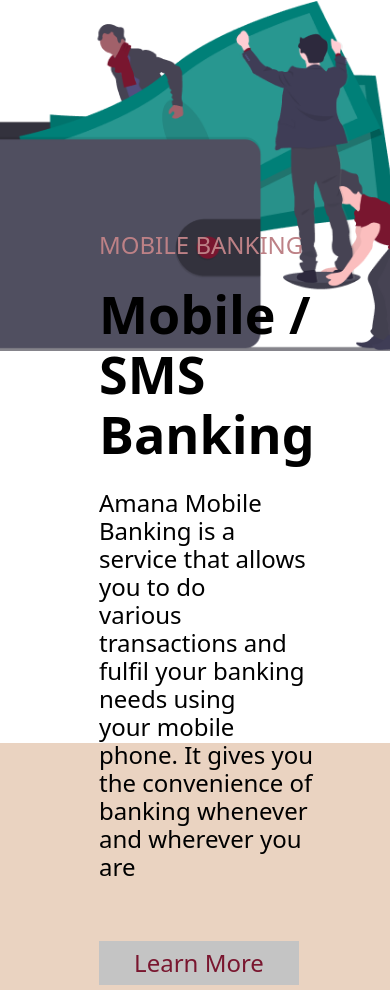
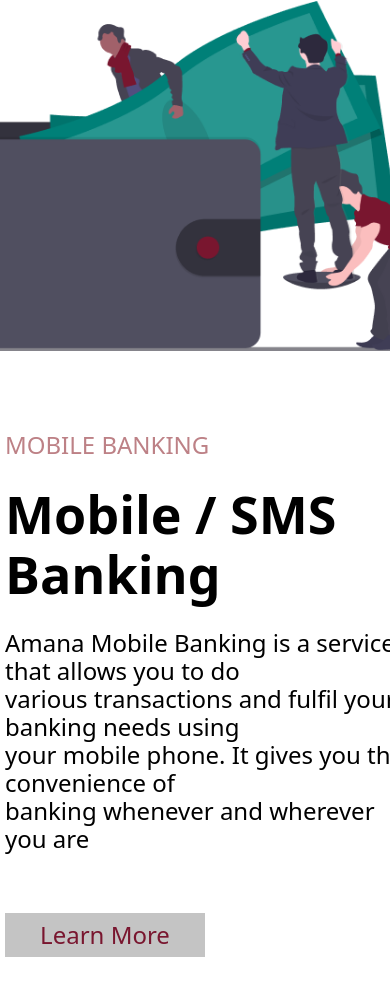
Before and after one commit to Sumally007/amanabank, a plain HTML site: page index.htm in a window 390 px wide. Shown: the part 3653-4643 px from the top of the page. Drawn offline with Linux system fonts and the light colour scheme.

Commit message:
article three responsive done

```diff
--- a/index.htm
+++ b/index.htm
@@ -183,7 +183,7 @@
     </article>
 
     <!-- article three -->
-    <article>
+    <article class="girl-chat">
       <div class="mobking">
         <div class="mobile">
           <h2>MOBILE BANKING</h2>
--- a/style.css
+++ b/style.css
@@ -1010,4 +1010,37 @@
         height: 350px;
     }
 
+    /* article three */
+    .girl-chat{
+        height: 1050px;
+        margin-top: 200px;
+    }
+    article .mobking{
+        flex-direction: column;
+
+    }
+
+    .mobile h2{
+        margin-left: 20px;
+    }
+
+    .mobile h1{
+        margin-left: 20px;
+    }
+
+    .mobile p{
+        margin-left: 20px;
+        width: 400px;
+    }
+
+    .mobile a{
+        margin-left: 20px;
+    }
+
+    .girl-chat .sim-bankking img{
+        width: 450px;
+        height: 450px;
+        margin-left: -190px;
+        margin-top: 40px;
+    }
 }
```
